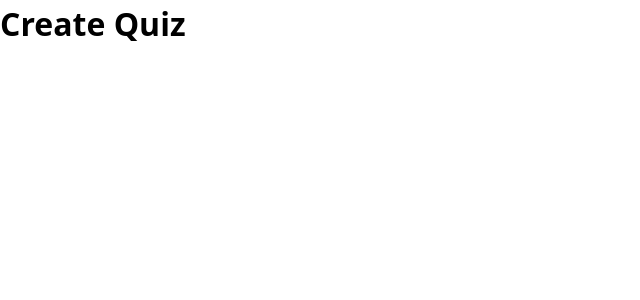
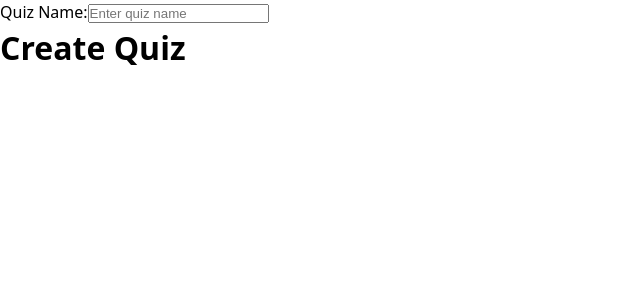
Before and after one commit to Aifrion/Type-Learner, a React (Vite) app in the folder client/: page /create in a window 1280 px wide. Shown: the top 300 px of the page, without its empty margins (0-640 px from the left). Built offline with nearby package versions, Linux system fonts and the light colour scheme.

Commit message:
starter code for top bar component of quiz create page

```diff
--- /dev/null
+++ b/client/src/pages/QuizCreate/components/QuizCreateNavbar.tsx
@@ -0,0 +1,18 @@
+import { useState } from "react";
+
+export default function QuizCreateNavbar() {
+  const [quizName, setQuizName] = useState("");
+
+  return (
+    <nav>
+      <label htmlFor="quiz-name">Quiz Name:</label>
+      <input
+        id="quiz-name"
+        type="text"
+        value={quizName}
+        onChange={(e) => setQuizName(e.target.value)}
+        placeholder="Enter quiz name"
+      />
+    </nav>
+  );
+}
--- a/client/src/pages/QuizCreate/index.tsx
+++ b/client/src/pages/QuizCreate/index.tsx
@@ -1,8 +1,11 @@
+import QuizCreateNavbar from "./components/QuizCreateNavbar";
+
 export default function QuizCreate() {
   return (
     <div>
+      <QuizCreateNavbar />
       <h1>Create Quiz</h1>
-      {/* TODO: Quiz title, add questions form, save/publish */}
+      {/* TODO: add questions form, save/publish */}
     </div>
   );
 }
```
